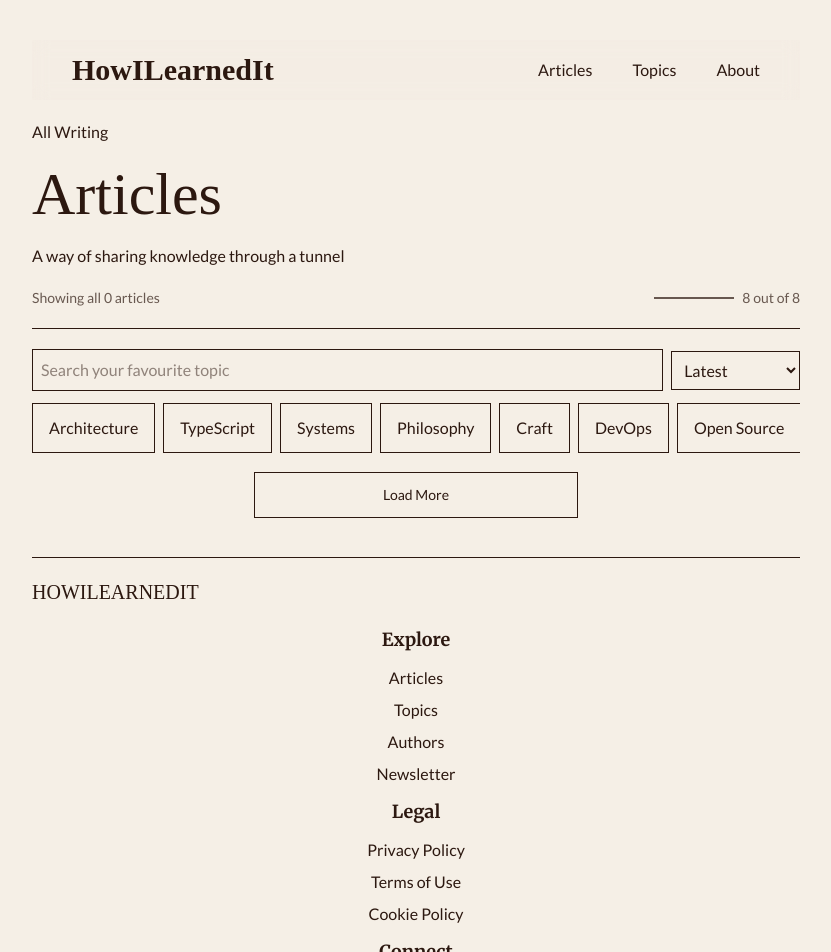
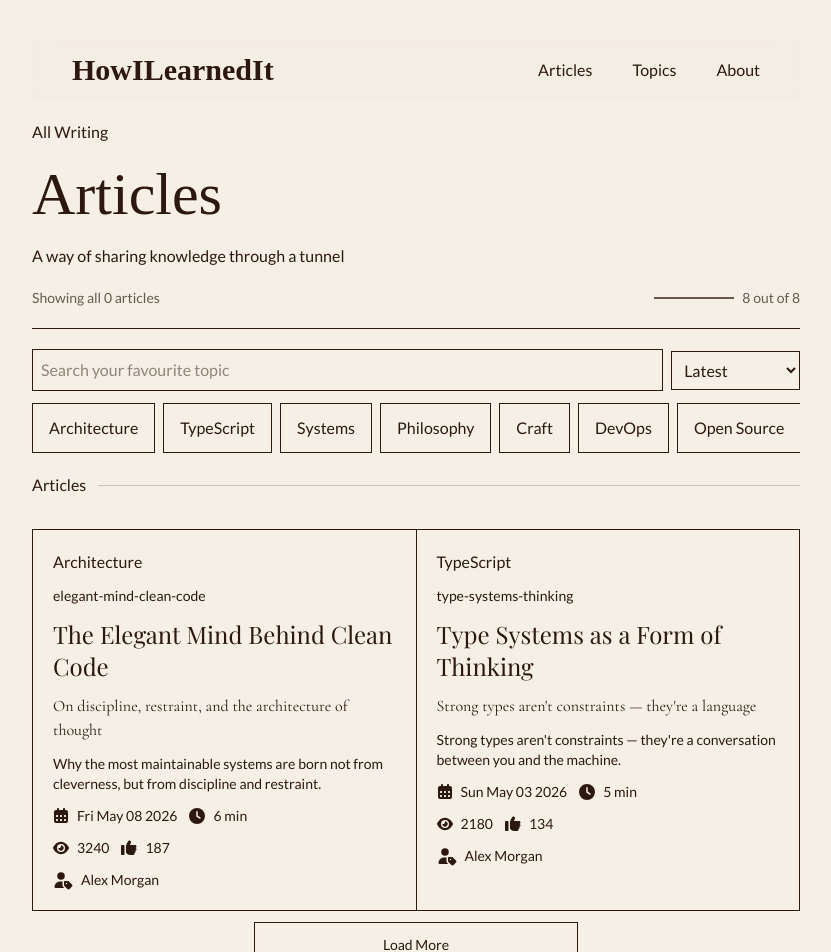
Before and after one commit to bye-shuvo/HowILearnedIt, a React (Vite) app: page /articles in a window 1280 px wide. Shown: the top 952 px of the page, without its empty margins (224-1055 px from the left). Built offline with nearby package versions, Linux system fonts and the light colour scheme; a web font is replaced by a local one.

Commit message:
Update : Added filtered features for article loading

```diff
--- a/src/Archive/Articles.tsx
+++ b/src/Archive/Articles.tsx
@@ -1,8 +1,10 @@
-import React from 'react'
-import type { Article } from './types';
+import React, { useRef, useState } from "react";
+import type { Article } from "./types";
+import H1 from "../utils/H1";
 
 const Articles = () => {
-    const ARTICLES: Article[] = [
+  const [lastArticleIndex , setLastArticleIndex] = useState(1);
+  const ARTICLES: Article[] = [
     {
       id: "1",
       slug: "elegant-mind-clean-code",
@@ -155,21 +157,138 @@ const Articles = () => {
       views: 3780,
       likes: 267,
     },
-  ].filter((article) => article.featured === false);
+  ];
+  const FILTERED_ARTICLES = useRef<Article[]>(ARTICLES.filter((_ ,index) => index <= 1));
+
+  const handleLoadMore = (e: React.MouseEvent) => {
+    e.preventDefault();
+    const loadedArticles: Article[] = ARTICLES.filter((_, index) => index <= lastArticleIndex*2);
+    FILTERED_ARTICLES.current = loadedArticles;
+    setLastArticleIndex(prev => prev*2);
+  };
+
   return (
-    <section className="flex justify-center h-fit w-full laptop-lg:py-10 py-5">
-      <div id="archive-articles" className="grid grid-cols-1 tablet-lg:grid-cols-2 laptop-lg:grid-cols-3">
-        {
-
-        }
+    <section className="flex flex-col gap-3 laptop-lg:gap-5 justify-center h-fit w-full laptop-lg:pt-10 pt-5">
+      <H1 heading="Articles" />
+      <div
+        id="archive-articles"
+        className="grid grid-cols-1 tablet-lg:grid-cols-2 border-t border-l border-text"
+      >
+        {FILTERED_ARTICLES.current.map((article, index) => {
+          return (
+            <div
+              key={index}
+              className="flex flex-col gap-3 p-5 laptop-lg:p-7 border-b border-r border-text box-content group text-sm hover:bg-offset-white-hover hover:cursor-pointer"
+            >
+              <p className="text-base laptop-lg:text-lg">{article.tag}</p>
+              <p>{article.slug}</p>
+              <h2 className="font-content-title text-2xl laptop-lg:text-3xl">
+                {article.title}
+              </h2>
+              <h3 className="font-content-subtitle text-base laptop-lg:text-lg">
+                {article.subtitle}
+              </h3>
+              <p>{article.excerpt}</p>
+              <div className="flex items-center gap-3 text-sm">
+                <p className="flex gap-2 items-center text-sm">
+                  <svg
+                    className="h-4 w-4"
+                    xmlns="http://www.w3.org/2000/svg"
+                    viewBox="0 0 448 512"
+                  >
+                    <path
+                      className="fill-text"
+                      d="M128 0c17.7 0 32 14.3 32 32l0 32 128 0 0-32c0-17.7 14.3-32 32-32s32 14.3 32 32l0 32 32 0c35.3 0 64 28.7 64 64l0 288c0 35.3-28.7 64-64 64L64 480c-35.3 0-64-28.7-64-64L0 128C0 92.7 28.7 64 64 64l32 0 0-32c0-17.7 14.3-32 32-32zM64 240l0 32c0 8.8 7.2 16 16 16l32 0c8.8 0 16-7.2 16-16l0-32c0-8.8-7.2-16-16-16l-32 0c-8.8 0-16 7.2-16 16zm128 0l0 32c0 8.8 7.2 16 16 16l32 0c8.8 0 16-7.2 16-16l0-32c0-8.8-7.2-16-16-16l-32 0c-8.8 0-16 7.2-16 16zm144-16c-8.8 0-16 7.2-16 16l0 32c0 8.8 7.2 16 16 16l32 0c8.8 0 16-7.2 16-16l0-32c0-8.8-7.2-16-16-16l-32 0zM64 368l0 32c0 8.8 7.2 16 16 16l32 0c8.8 0 16-7.2 16-16l0-32c0-8.8-7.2-16-16-16l-32 0c-8.8 0-16 7.2-16 16zm144-16c-8.8 0-16 7.2-16 16l0 32c0 8.8 7.2 16 16 16l32 0c8.8 0 16-7.2 16-16l0-32c0-8.8-7.2-16-16-16l-32 0zm112 16l0 32c0 8.8 7.2 16 16 16l32 0c8.8 0 16-7.2 16-16l0-32c0-8.8-7.2-16-16-16l-32 0c-8.8 0-16 7.2-16 16z"
+                    />
+                  </svg>
+                  {new Date(article.publishedAt).toDateString()}
+                </p>
+                <p className="flex items-center gap-2 text-sm">
+                  <svg
+                    className="h-4 w-4"
+                    xmlns="http://www.w3.org/2000/svg"
+                    viewBox="0 0 512 512"
+                  >
+                    <path
+                      className="fill-text"
+                      d="M256 0a256 256 0 1 1 0 512 256 256 0 1 1 0-512zM232 120l0 136c0 8 4 15.5 10.7 20l96 64c11 7.4 25.9 4.4 33.3-6.7s4.4-25.9-6.7-33.3L280 243.2 280 120c0-13.3-10.7-24-24-24s-24 10.7-24 24z"
+                    />
+                  </svg>
+                  {article.readTime}
+                </p>
+              </div>
+              <div className="flex gap-3 laptop-lg:gap-5">
+                <p className="flex items-center gap-2 text-sm">
+                  <svg
+                    className="h-4 w-4"
+                    xmlns="http://www.w3.org/2000/svg"
+                    viewBox="0 0 576 512"
+                  >
+                    <path
+                      className="fill-text"
+                      d="M288 32c-80.8 0-145.5 36.8-192.6 80.6-46.8 43.5-78.1 95.4-93 131.1-3.3 7.9-3.3 16.7 0 24.6 14.9 35.7 46.2 87.7 93 131.1 47.1 43.7 111.8 80.6 192.6 80.6s145.5-36.8 192.6-80.6c46.8-43.5 78.1-95.4 93-131.1 3.3-7.9 3.3-16.7 0-24.6-14.9-35.7-46.2-87.7-93-131.1-47.1-43.7-111.8-80.6-192.6-80.6zM144 256a144 144 0 1 1 288 0 144 144 0 1 1 -288 0zm144-64c0 35.3-28.7 64-64 64-11.5 0-22.3-3-31.7-8.4-1 10.9-.1 22.1 2.9 33.2 13.7 51.2 66.4 81.6 117.6 67.9s81.6-66.4 67.9-117.6c-12.2-45.7-55.5-74.8-101.1-70.8 5.3 9.3 8.4 20.1 8.4 31.7z"
+                    />
+                  </svg>
+                  {article.views}
+                </p>
+                <p className="flex gap-2 items-center text-sm">
+                  <svg
+                    className="h-4 w-4"
+                    xmlns="http://www.w3.org/2000/svg"
+                    viewBox="0 0 512 512"
+                  >
+                    <path
+                      className="fill-text"
+                      d="M80 160c17.7 0 32 14.3 32 32l0 256c0 17.7-14.3 32-32 32l-48 0c-17.7 0-32-14.3-32-32L0 192c0-17.7 14.3-32 32-32l48 0zM270.6 16C297.9 16 320 38.1 320 65.4l0 4.2c0 6.8-1.3 13.6-3.8 19.9L288 160 448 160c26.5 0 48 21.5 48 48 0 19.7-11.9 36.6-28.9 44 17 7.4 28.9 24.3 28.9 44 0 23.4-16.8 42.9-39 47.1 4.4 7.3 7 15.8 7 24.9 0 22.2-15 40.8-35.4 46.3 2.2 5.5 3.4 11.5 3.4 17.7 0 26.5-21.5 48-48 48l-87.9 0c-36.3 0-71.6-12.4-99.9-35.1L184 435.2c-15.2-12.1-24-30.5-24-50l0-186.6c0-14.9 3.5-29.6 10.1-42.9L226.3 43.3C234.7 26.6 251.8 16 270.6 16z"
+                    />
+                  </svg>
+                  {article.likes}
+                </p>
+              </div>
+              <div className="flex items-center justify-between gap-3">
+                <p className="flex gap-2 items-center text-sm">
+                  <svg
+                    className="h-5 w-5"
+                    xmlns="http://www.w3.org/2000/svg"
+                    viewBox="0 0 640 512"
+                  >
+                    <path
+                      className="fill-text"
+                      d="M256.1 8a120 120 0 1 1 0 240 120 120 0 1 1 0-240zM226.4 304l59.4 0c6.7 0 13.2 .4 19.7 1.1-.9 4.9-1.4 9.9-1.4 15l0 92.1c0 25.5 10.1 49.9 28.1 67.9l31.9 31.9-286.3 0c-16.4 0-29.7-13.3-29.7-29.7 0-98.5 79.8-178.3 178.3-178.3zM352.1 412.2l0-92.1c0-17.7 14.3-32 32-32l92.1 0c12.7 0 24.9 5.1 33.9 14.1l96 96c18.7 18.7 18.7 49.1 0 67.9l-76.1 76.1c-18.7 18.7-49.1 18.7-67.9 0l-96-96c-9-9-14.1-21.2-14.1-33.9zm104-44.2a24 24 0 1 0 -48 0 24 24 0 1 0 48 0z"
+                    />
+                  </svg>
+                  {article.author.name}
+                </p>
+                <p>{article.author.href}</p>
+                <button className="flex items-center gap-2 opacity-0 group-hover:opacity-100 transition-all ease-in-out duration-300">
+                  Read more
+                  <svg
+                    className="h-4 w-4"
+                    xmlns="http://www.w3.org/2000/svg"
+                    viewBox="0 0 576 512"
+                  >
+                    <path
+                      className="fill-text"
+                      d="M566.6 278.6c12.5-12.5 12.5-32.8 0-45.3l-128-128c-12.5-12.5-32.8-12.5-45.3 0s-12.5 32.8 0 45.3L466.7 224 32 224c-17.7 0-32 14.3-32 32s14.3 32 32 32l434.7 0-73.4 73.4c-12.5 12.5-12.5 32.8 0 45.3s32.8 12.5 45.3 0l128-128z"
+                    />
+                  </svg>
+                </button>
+              </div>
+            </div>
+          );
+        })}
       </div>
       <div id="pagination" className="h-fit w-full flex justify-center">
-        <button id="loadmore" className="px-[10vw] py-3 text-center laptop-lg:text-md text-sm ring-1 ring-text hover:bg-offset-white-hover hover:cursor-pointer">
-            Load More
+        <button
+          id="loadmore"
+          className="px-[10vw] py-3 text-center laptop-lg:text-md text-sm ring-1 ring-text hover:bg-offset-white-hover hover:cursor-pointer"
+          onClick={handleLoadMore}
+        >
+          Load More
         </button>
       </div>
     </section>
-  )
-}
+  );
+};
 
-export default Articles
+export default Articles;
--- a/src/Archive/Search.tsx
+++ b/src/Archive/Search.tsx
@@ -1,17 +1,20 @@
-import React, { useRef } from "react";
+import React, { useCallback, useLayoutEffect, useRef } from "react";
 import { ARTICLE_TAGS } from "./types.ts";
 
 const Search = () => {
   const horizintalElement = useRef<HTMLDivElement>(null);
 
-  const handleHorizontalScroll = (e: WheelEvent) => {
+  const handleHorizontalScroll = useCallback((e: WheelEvent) => {
     e.preventDefault();
     horizintalElement.current!.scrollLeft += e.deltaY; //allows horizontal scroll
-  };
+  } , []);
 
-  horizintalElement.current?.addEventListener("wheel", handleHorizontalScroll, {
-    passive: false,
-  });
+  useLayoutEffect(() =>{
+    horizintalElement.current?.addEventListener("wheel", handleHorizontalScroll, {
+      passive: false,
+    });
+    return () => horizintalElement.current?.removeEventListener("wheel", handleHorizontalScroll);
+  } , []);
 
   return (
     <section className="flex flex-col gap-3 laptop-lg:pt-10 pt-5 border-t border-text">
```
